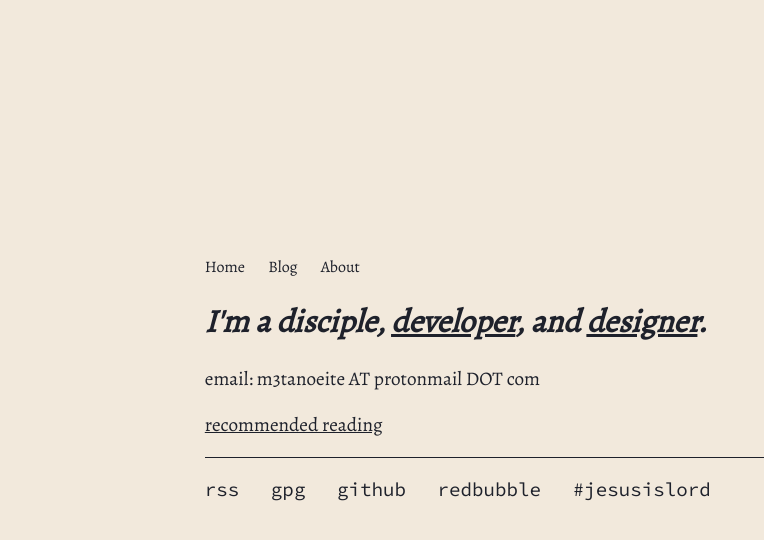
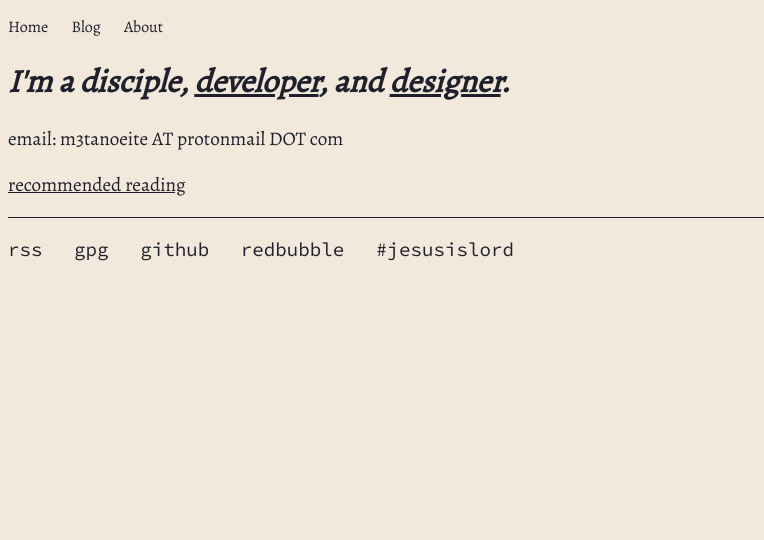
Before and after one commit to codyilardo/codyilardo.github.io, a Jekyll site: the page built from index.html, in a window 1280 px wide. Shown: the top 540 px of the page, without its empty margins (0-764 px from the left). Built offline with Jekyll 4.4.1, drawn with Linux system fonts in a browser that asks for light colours.

Commit message:
styling mods text...........

```diff
--- a/css/main.css
+++ b/css/main.css
@@ -12,8 +12,8 @@
 body {
     background-color: var(--bg);
     color: var(--text);
-    margin: 20% auto;
-    width: 68%;
+    /* margin: 20% auto;
+    width: 68%; */
     font-family: var(--font);
 }
 
```
